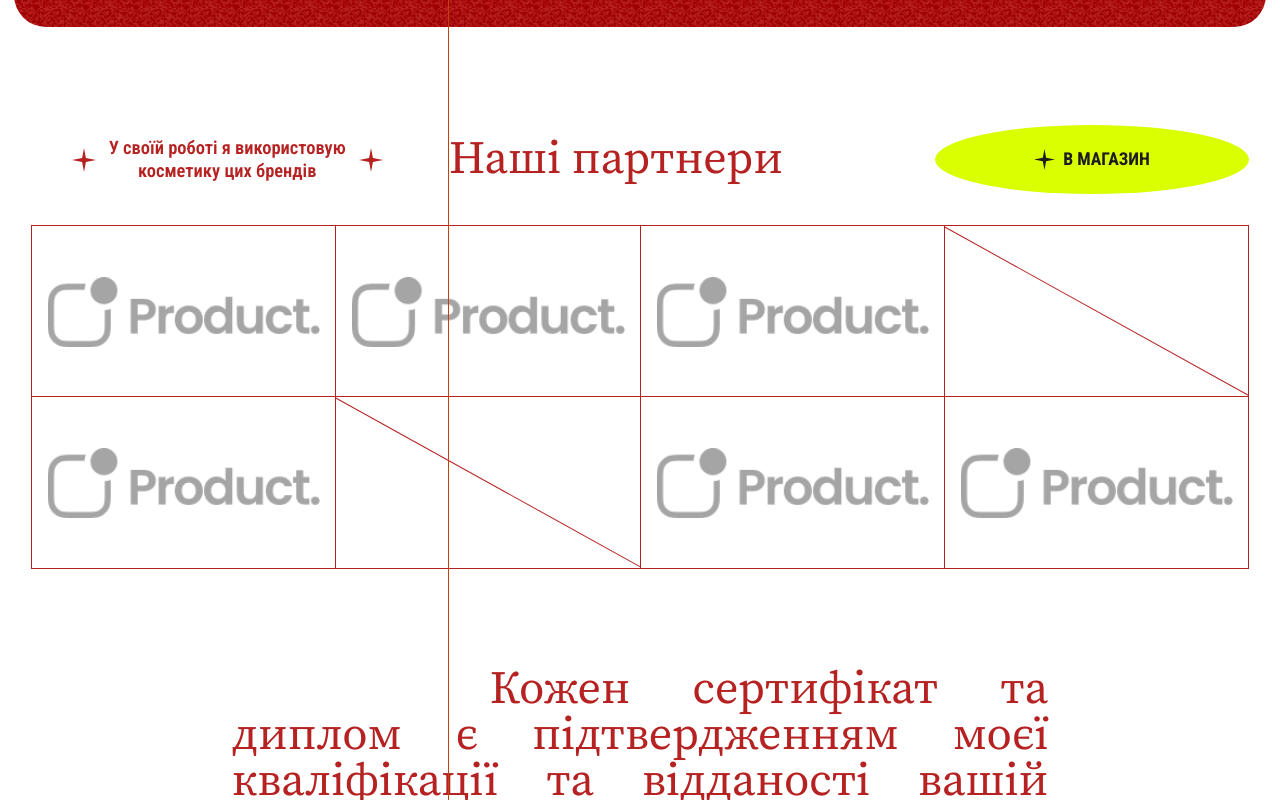
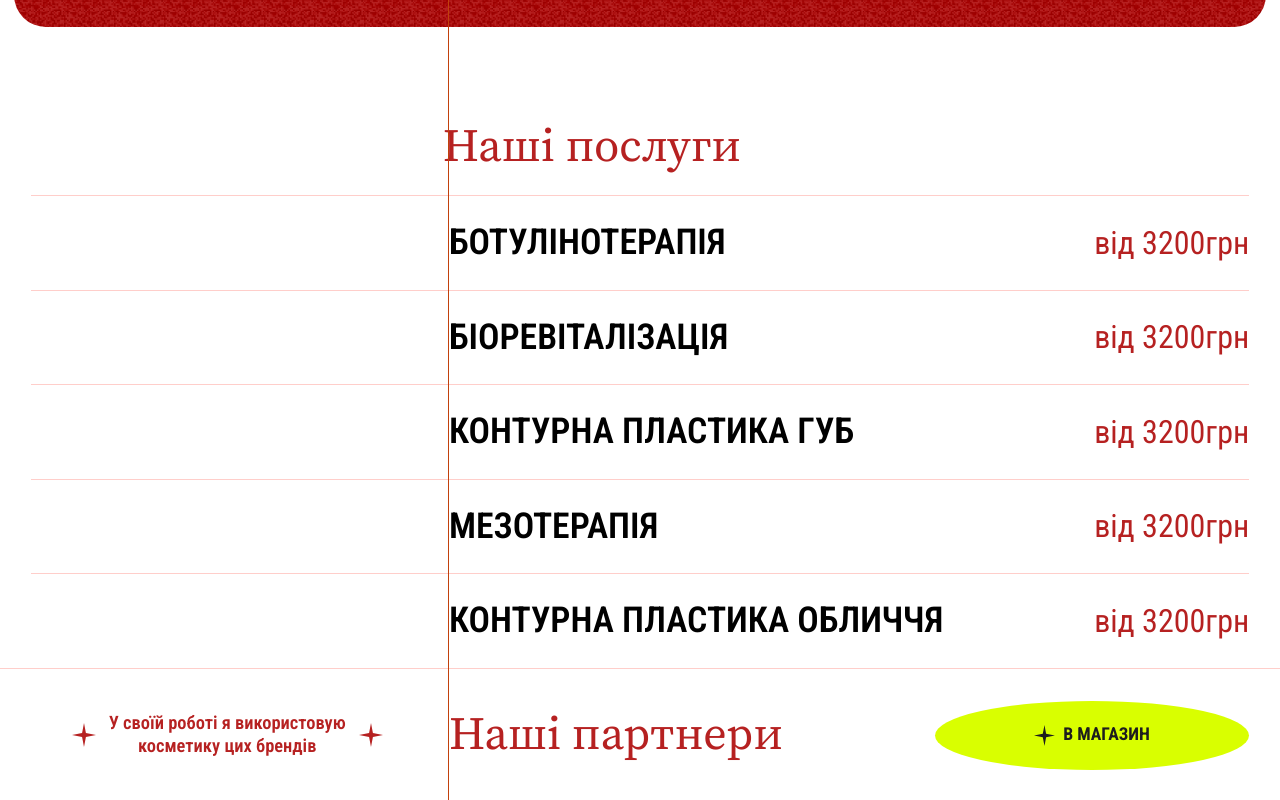
Before and after one commit to Sergi0let/beautica, a Next.js app: page / in a window 1280 px wide. Shown: the part 3040-3840 px from the top of the page. Built offline with nearby package versions, Linux system fonts and the light colour scheme.

Commit message:
Add service section

```diff
--- a/src/app/(root)/page.tsx
+++ b/src/app/(root)/page.tsx
@@ -1,4 +1,4 @@
-import { About, BeforeAfter, Faq, Hero, Partners, Sertification, Testimanials } from "@/components";
+import { About, BeforeAfter, Faq, Hero, Partners, Sertification, Services, Testimanials } from "@/components";
 
 export default function Home() {
   return (
@@ -7,9 +7,11 @@ export default function Home() {
       <About />
       <BeforeAfter />
       <Testimanials />
+      <Services />
       <Partners />
       <Sertification />
       <Faq />
+
       <div className="absolute left-[35%] top-0 h-full w-px bg-orange-700" />
     </main>
   );
--- a/src/app/globals.css
+++ b/src/app/globals.css
@@ -10,6 +10,8 @@
   --padding-container-secondary-inline: clamp(1rem, 0.7692rem + 0.4808vw, 1.25rem);
   --margin-container-secondary-inline: clamp(0.25rem, -0.6731rem + 1.9231vw, 1.25rem);
 
+  --16-48: clamp(1rem, -0.8462rem + 3.8462vw, 3rem);
+  --16-42: clamp(1rem, -0.5rem + 3.125vw, 2.625rem);
   --64-120: clamp(4rem, 0.7692rem + 6.7308vw, 7.5rem);
   --64-109: clamp(4rem, 1.4038rem + 5.4087vw, 6.8125rem);
   --24-65: clamp(1.5rem, -0.8654rem + 4.9279vw, 4.0625rem);
@@ -75,7 +77,6 @@ h6 {
   .border-05 {
     border-width: 0.5px;
   }
-
   .text-balance {
     text-wrap: balance;
   }
@@ -448,7 +449,42 @@ h6 {
     @apply rotate-180;
   }
   /* ========= */
-
+  /* Services */
+  .service-item {
+    @apply relative cursor-none;
+  }
+  .service-icon {
+    @apply relative z-10 w-1/3 scale-0 transition-transform duration-700 ease-in-out;
+  }
+  .service-icon figure {
+    @apply absolute -top-[150%] left-12 h-auto max-w-[372px] -rotate-12 border border-secondary bg-white-100 p-2 lg:p-4 xl:p-6;
+  }
+  .service-item-link-mob {
+    @apply absolute right-4 top-0 flex size-[28px] translate-y-full items-center justify-center rounded-full bg-accent md:hidden;
+  }
+  @media (min-width: 768px) {
+    .service-item:hover::before {
+      @apply scale-y-100;
+    }
+    .service-item:before {
+      background-image: url("/bg/noise-color.png");
+      content: "";
+      transform-origin: top;
+      @apply absolute left-0 top-0 h-full w-full scale-y-0 transition-all duration-700 ease-in-out;
+    }
+  }
+  .service-icon {
+    @apply hidden md:block;
+  }
+  .service-content {
+    @apply text-txt-16-42 z-10 w-full justify-between py-4 md:flex md:w-2/3 md:items-center md:justify-between md:py-5 md:pl-12 lg:pl-3;
+  }
+  .service-content h3 {
+    @apply font-robotoCondensed text-txt-16-48 font-semibold uppercase transition-colors duration-700 ease-in-out;
+  }
+  .service-content p {
+    @apply text-secondary transition-colors duration-700 ease-in-out;
+  }
   /* ========= */
 
   .line {
--- /dev/null
+++ b/src/components/elements/CursorWrapper.tsx
@@ -0,0 +1,16 @@
+"use client";
+import { useMediaQuery } from "react-responsive";
+import { CustomCursor } from "./CustomCursor";
+
+export const CursorWrapper = () => {
+  const isMobile = useMediaQuery({ query: "(max-width: 768px)" });
+
+  if (isMobile) {
+    return null;
+  }
+  return (
+    <div>
+      <CustomCursor />
+    </div>
+  );
+};
--- /dev/null
+++ b/src/components/elements/CustomCursor.tsx
@@ -0,0 +1,66 @@
+"use client";
+
+import { ArrowUpRight } from "lucide-react";
+import { useEffect, useState } from "react";
+import { useMediaQuery } from "react-responsive";
+
+export const CustomCursor = () => {
+  const [position, setPosition] = useState({ x: 0, y: 0 });
+  const [visible, setVisible] = useState(false);
+  const isMobile = useMediaQuery({ query: "(max-width: 768px)" });
+  const [mounted, setMounted] = useState(false);
+
+  useEffect(() => {
+    setMounted(true);
+  }, []);
+
+  useEffect(() => {
+    if (!mounted) return;
+
+    const section = document.querySelector("#services-section");
+
+    const updatePosition = (e: MouseEvent) => {
+      if (section?.contains(e.target as Node)) {
+        setPosition({ x: e.clientX - 40, y: e.clientY - 40 });
+      }
+    };
+
+    const handleMouseEnter = (e: MouseEvent) => {
+      if (section?.contains(e.target as Node)) {
+        setVisible(true);
+      }
+    };
+
+    const handleMouseLeave = (e: MouseEvent) => {
+      if (section?.contains(e.target as Node)) {
+        setVisible(false);
+      }
+    };
+
+    section?.addEventListener("mousemove", updatePosition as EventListener);
+    section?.addEventListener("mouseenter", handleMouseEnter as EventListener);
+    section?.addEventListener("mouseleave", handleMouseLeave as EventListener);
+
+    return () => {
+      section?.removeEventListener("mousemove", updatePosition as EventListener);
+      section?.removeEventListener("mouseenter", handleMouseEnter as EventListener);
+      section?.removeEventListener("mouseleave", handleMouseLeave as EventListener);
+    };
+  }, [mounted]);
+
+  if (!mounted || isMobile) return null;
+
+  return (
+    <div
+      className={`pointer-events-none fixed left-0 top-0 z-50 hidden size-[var(--64-120)] flex-col items-center justify-center rounded-full bg-accent text-sm transition-opacity duration-300 md:flex ${
+        visible ? "opacity-100" : "opacity-0"
+      }`}
+      style={{
+        transform: `translate(${position.x}px, ${position.y}px)`,
+      }}
+    >
+      <span className="font-semibold uppercase">Детальніше</span>
+      <ArrowUpRight size={24} />
+    </div>
+  );
+};
--- a/src/components/elements/index.ts
+++ b/src/components/elements/index.ts
@@ -3,6 +3,8 @@ export * from "./BeforeAfterTab";
 export * from "./BtnInstagram";
 export * from "./BtnOrLink";
 export * from "./Contacts";
+export * from "./CursorWrapper";
+export * from "./CustomCursor";
 export * from "./MobMenu";
 export * from "./ParallaxMask";
 export * from "./ScrolTrace";
--- a/src/components/icons/ArrowIcon.tsx
+++ b/src/components/icons/ArrowIcon.tsx
@@ -2,11 +2,7 @@ import { SvgProps } from "@/types/common-types";
 
 export const ArrowIcon = ({ className }: SvgProps) => {
   return (
-    <svg
-      className={className}
-      viewBox="0 0 42 30"
-      xmlns="http://www.w3.org/2000/svg"
-    >
+    <svg className={className} viewBox="0 0 42 30" xmlns="http://www.w3.org/2000/svg">
       <path d="M41.414 16.414a2 2 0 000-2.828L28.686.858a2 2 0 10-2.828 2.828L37.172 15 25.858 26.314a2 2 0 102.828 2.828l12.728-12.728zM0 17h40v-4H0v4z" />
     </svg>
   );
--- a/src/components/layouts/Footer.tsx
+++ b/src/components/layouts/Footer.tsx
@@ -52,7 +52,7 @@ export const Footer = () => {
   return (
     <footer className="wrap-secondary mb-6">
       <div className="mb-16 mt-9 w-full lg:mb-0 lg:mt-0 lg:flex lg:gap-4">
-        <div data-fade data-delay-one className="mx-auto h-auto w-[115px] lg:w-[400px]">
+        <div data-fade data-delay-three className="mx-auto h-auto w-[115px] lg:w-[400px]">
           <Image
             src="/footer/1.webp"
             alt="Photo Viki"
@@ -61,7 +61,7 @@ export const Footer = () => {
             className="h-full w-full bg-bottom object-contain object-left-bottom"
           />
         </div>
-        <div data-fade data-delay-two className="rounded-[12px] border-2 border-focus lg:my-[12px]">
+        <div data-fade className="rounded-[12px] border-2 border-focus lg:my-[12px]">
           <div className="p-[var(--16-32)]">
             <h2 className="mx-auto text-center text-txt-24-48 leading-none lg:w-2/3">Підкресліть свою чарівність</h2>
             <p data-fade data-delay-three className="mx-auto mt-2 text-center text-sm md:text-base lg:w-2/3">
--- /dev/null
+++ b/src/components/layouts/Services.tsx
@@ -0,0 +1,43 @@
+import { servecesData } from "@/constants";
+import { ArrowUpRight } from "lucide-react";
+import Image from "next/image";
+import Link from "next/link";
+import { CustomCursor } from "../elements";
+
+export const Services = () => {
+  return (
+    <section className="relative my-8">
+      <div className="wrap-primary">
+        <h2 className="text-center text-title leading-none">
+          <span className="block text-secondary lg:-translate-x-12">Наші послуги</span>
+        </h2>
+      </div>
+      <CustomCursor />
+      <ul id="services-section" className="mt-[var(--20-26)] border-b border-secondary-75">
+        {servecesData.map((service, index) => (
+          <li key={index} className="service-item group">
+            <Link href={service.pageUrl}>
+              <div className="service-item-link-mob">
+                <ArrowUpRight size={16} />
+              </div>
+              <div className="wrap-primary">
+                <div className="flex border-t border-secondary-75">
+                  <div className="service-icon md:group-hover:scale-100">
+                    <figure>
+                      <Image src={service.imgUrl} alt={service.name} width={372} height={448} />
+                    </figure>
+                  </div>
+
+                  <div className="service-content">
+                    <h3 className="md:group-hover:text-white">{service.name}</h3>
+                    <p className="md:md:group-hover:text-white">від {service.price}грн</p>
+                  </div>
+                </div>
+              </div>
+            </Link>
+          </li>
+        ))}
+      </ul>
+    </section>
+  );
+};
--- a/src/components/layouts/index.ts
+++ b/src/components/layouts/index.ts
@@ -7,4 +7,5 @@ export * from "./Header";
 export * from "./Hero";
 export * from "./Partners";
 export * from "./sertifications";
+export * from "./Services";
 export * from "./testimonials";
--- a/src/components/layouts/sertifications/Sertification.tsx
+++ b/src/components/layouts/sertifications/Sertification.tsx
@@ -12,11 +12,11 @@ const Sertification = () => {
           </h2>
         </div>
         <div className="relative mx-auto flex flex-col-reverse sm:mr-0 md:flex-row md:pr-4">
-          <ul className="relative md:z-10 md:w-2/12 md:bg-white">
+          <ul className="relative mt-12 flex justify-between md:z-10 md:mt-0 md:block md:w-2/12 md:bg-white">
             {sertificateData.amouts.map(({ id, value, name }) => (
               <li key={id} className="">
                 <span className="relative font-sourceSerifPro text-[64px] leading-none text-secondary md:text-[140px]">
-                  {value} <StarIcon className="absolute -right-10 top-4 size-6 md:size-10" />
+                  {value} <StarIcon className="absolute -right-6 top-4 size-6 md:-right-10 md:size-10" />
                 </span>
                 <span className="block text-xs md:text-xl">{name}</span>
               </li>
--- a/src/constants/index.ts
+++ b/src/constants/index.ts
@@ -1,3 +1,41 @@
+export const servecesData = [
+  {
+    id: 1,
+    name: "Ботулінотерапія",
+    price: 3200,
+    imgUrl: "/services/2.webp",
+    pageUrl: "botulinoterapia",
+  },
+  {
+    id: 2,
+    name: "Біоревіталізація",
+    price: 3200,
+    imgUrl: "/services/2.webp",
+    pageUrl: "biorevitalizatsiya",
+  },
+  {
+    id: 3,
+    name: "Контурна пластика губ",
+    price: 3200,
+    imgUrl: "/services/2.webp",
+    pageUrl: "konturna-plastika-gubu",
+  },
+  {
+    id: 4,
+    name: "Мезотерапія",
+    price: 3200,
+    imgUrl: "/services/2.webp",
+    pageUrl: "mezoterapia",
+  },
+  {
+    id: 5,
+    name: "Контурна пластика обличчя",
+    price: 3200,
+    imgUrl: "/services/2.webp",
+    pageUrl: "konturna-plastika-oblicha",
+  },
+];
+
 export const socials: Array<{ id: number; name: string; href: string }> = [
   {
     id: 1,
--- a/tailwind.config.ts
+++ b/tailwind.config.ts
@@ -57,6 +57,8 @@ const config: Config = {
         "txt-18-24": "clamp(1.125rem, 0.7788rem + 0.7212vw, 1.5rem)",
         "txt-12-16": "clamp(0.75rem, 0.5192rem + 0.4808vw, 1rem)",
         "txt-24-48": "var(--24-48)",
+        "txt-16-48": "var(--16-48)",
+        "txt-16-42": "var(--16-42)",
       },
       lineHeight: {
         hero: "clamp(2.25rem, -3.8517rem + 12.7119vw, 6rem)", // 36-96
```
Also changed, not shown: public/services/2.webp (added).
